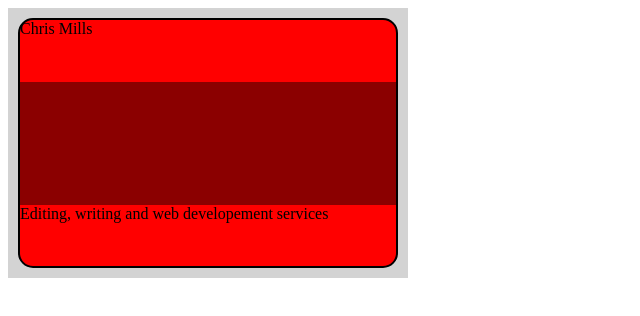
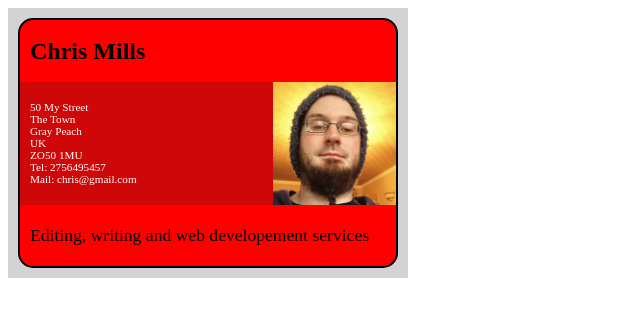
Before and after one commit to shalininagar/CSSPractice, a plain HTML site: page index.html in a window 1280 px wide. Shown: the whole page, without its empty margins (0-640 px from the left). Drawn offline with Linux system fonts and the light colour scheme.

Commit message:
Business card assignment complete

```diff
--- a/index.html
+++ b/index.html
@@ -3,16 +3,25 @@
     <link type="text/css" href="style.css" rel="stylesheet" />
 </head>
 <body>
-    <div id="outerDiv">
-        <div id="innerDiv">
-            <div id="header">
-                Chris Mills
+    <div class="outer-div">
+        <div class="inner-div">
+            <div class="header">
+                <h2 class="title">Chris Mills</h2>
             </div>
-            <div id="content">
-
+            <div class="content">
+                <p class="address">
+                    50 My Street<br />
+                    The Town<br />
+                    Gray Peach<br />
+                    UK<br />
+                    ZO50 1MU<br />
+                    Tel: 2756495457<br />
+                    Mail: chris@gmail.com<br />
+                </p>
+                <img class="image" src="Image.jpg" />
             </div>
-            <div id="footer">
-                Editing, writing and web developement services
+            <div class="footer">
+                <p class="skills">Editing, writing and web developement services</p>
             </div>
         </div>
     </div>
--- a/style.css
+++ b/style.css
@@ -1,26 +1,55 @@
-#outerDiv {
+.outer-div {
     height: 250px;
     width: 380px;
     background-color: lightgray;
     padding: 10px;
 }
-
-#innerDiv {
-    height: -webkit-fill-available;
+.inner-div {
     background-color: red;
     border: 2px solid black;
     border-radius: 15px;
+    height: 100%;
+    box-sizing: border-box;
 }
-
-#header{
+.header{
     height:25%;
+    position:relative;
 }
-
-#content{
-    height:50%;
-    background-color:darkred;
+.header .title {
+    margin: 0px;
+    padding: 0px 10px;
+    position: absolute;
+    top: 50%;
+    transform: translateY(-50%);
 }
-
-#footer{
-    height:25%;
+.content {
+    height: 50%;
+    background-color: #ce0808;
+    position: relative;
 }
+.content .address {
+    margin: 0px;
+    display: inline-block;
+    color: white;
+    font-size: 0.7em;
+    padding: 0px 10px;
+    position: absolute;
+    transform: translateY(-50%);
+    top: 50%;
+}
+.content .image {
+    height: 100%;
+    float: right;
+}
+.footer {
+    height: 25%;
+    position: relative;
+}
+.footer .skills {
+    margin: 0px;
+    padding: 0px 10px;
+    position: absolute;
+    top: 50%;
+    transform: translateY(-50%);
+    font-size: 1.1em;
+}
```
Also changed, not shown: Image.jpg (added).
